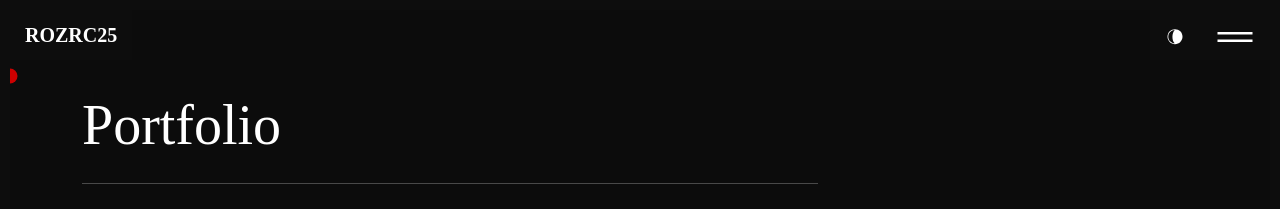
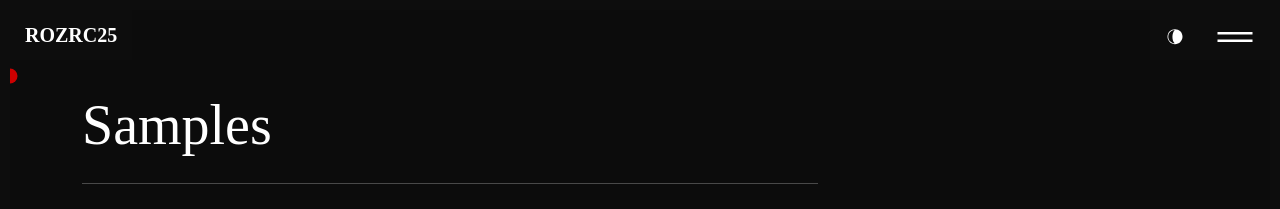
Before and after one commit to Rozrc25/ROZAbout, a React (Create React App) app: page /portfolio in a window 1280 px wide. Shown: the top 209 px of the page. Built offline with nearby package versions, Linux system fonts and the light colour scheme.

Commit message:
Update index.js

```diff
--- a/src/pages/portfolio/index.js
+++ b/src/pages/portfolio/index.js
@@ -10,12 +10,12 @@ export const Portfolio = () => {
       <Container className="About-header">
         <Helmet>
           <meta charSet="utf-8" />
-          <title> Portfolio | {meta.title} </title>{" "}
+          <title> Samples | {meta.title} </title>{" "}
           <meta name="description" content={meta.description} />
         </Helmet>
         <Row className="mb-5 mt-3 pt-md-3">
           <Col lg="8">
-            <h1 className="display-4 mb-4"> Portfolio </h1>{" "}
+            <h1 className="display-4 mb-4"> Samples </h1>{" "}
             <hr className="t_border my-4 ml-0 text-left" />
           </Col>
         </Row>
```
